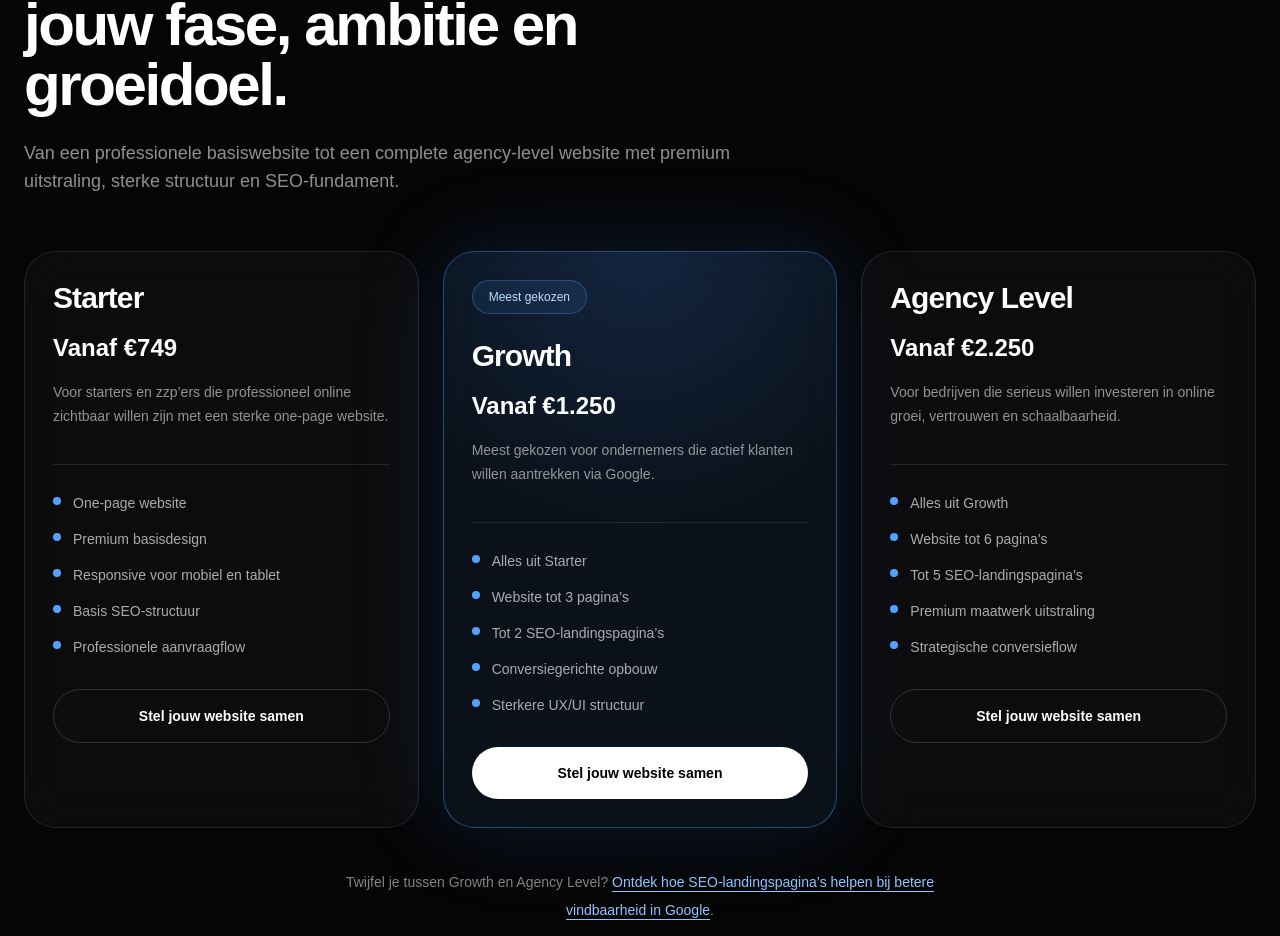
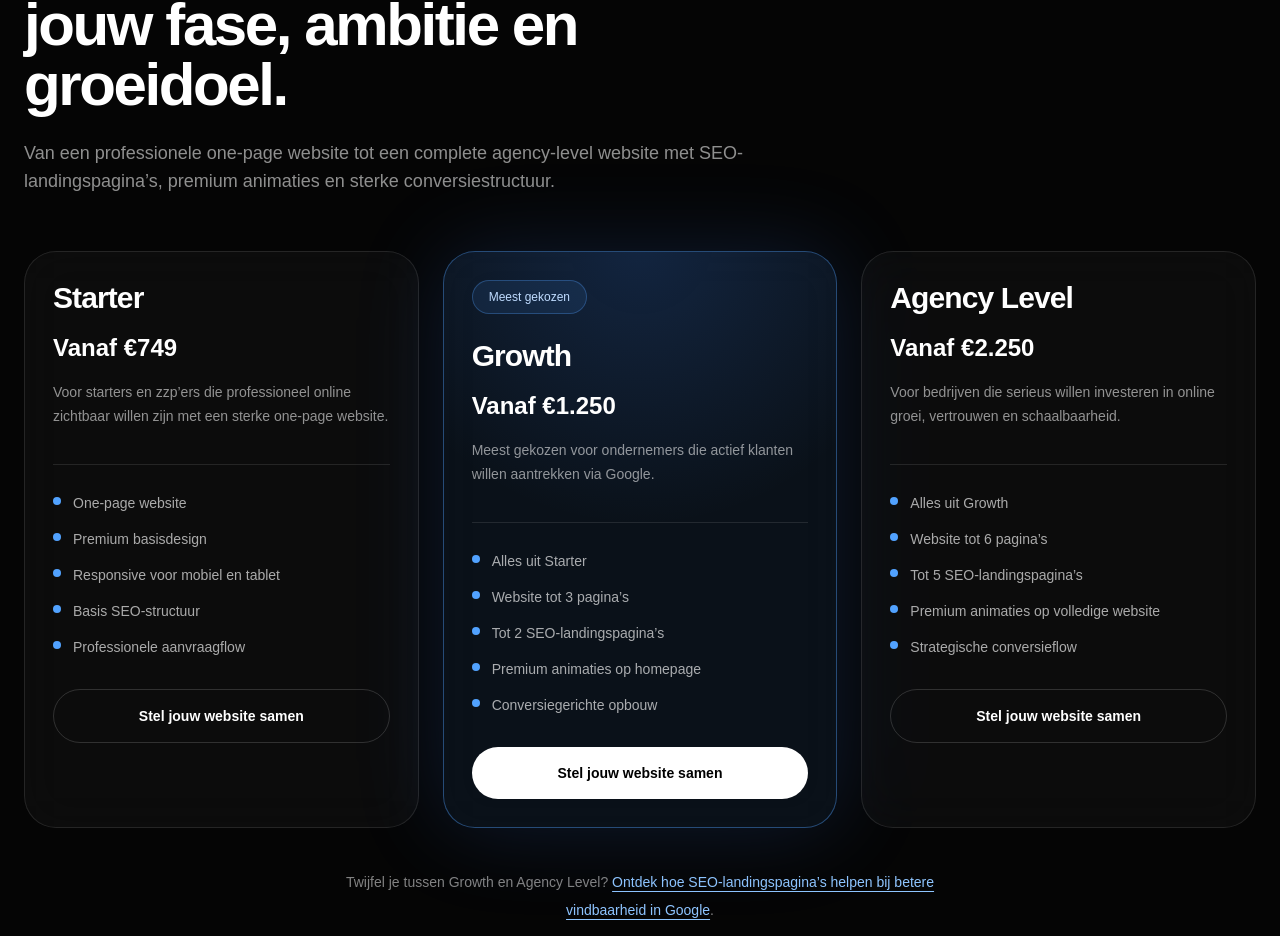
Before and after one commit to youswebnl/yousweb, a Next.js app: page / in a window 1280 px wide. Shown: the part 4247-5183 px from the top of the page. Built offline with nearby package versions, Linux system fonts and the light colour scheme.

Commit message:
price updd home

```diff
--- a/components/Pricing.tsx
+++ b/components/Pricing.tsx
@@ -4,88 +4,48 @@ import Link from "next/link";
 import { motion } from "framer-motion";
 
 const plans = [
+  {
+    name: "Starter",
+    price: "Vanaf €749",
+    tag: "Voor starters en zzp’ers die professioneel online zichtbaar willen zijn met een sterke one-page website.",
+    direction: "left",
+    features: [
+      "One-page website",
+      "Premium basisdesign",
+      "Responsive voor mobiel en tablet",
+      "Basis SEO-structuur",
+      "Professionele aanvraagflow",
+    ],
+  },
+  {
+    name: "Growth",
+    price: "Vanaf €1.250",
+    tag: "Meest gekozen voor ondernemers die actief klanten willen aantrekken via Google.",
+    featured: true,
+    direction: "bottom",
+    features: [
+      "Alles uit Starter",
+      "Website tot 3 pagina’s",
+      "Tot 2 SEO-landingspagina’s",
+      "Premium animaties op homepage",
+      "Conversiegerichte opbouw",
+    ],
+  },
+  {
+    name: "Agency Level",
+    price: "Vanaf €2.250",
+    tag: "Voor bedrijven die serieus willen investeren in online groei, vertrouwen en schaalbaarheid.",
+    direction: "right",
+    features: [
+      "Alles uit Growth",
+      "Website tot 6 pagina’s",
+      "Tot 5 SEO-landingspagina’s",
+      "Premium animaties op volledige website",
+      "Strategische conversieflow",
+    ],
+  },
+];
 
-  {
-
-    name: "Starter",
-
-    price: "Vanaf €749",
-
-    tag: "Voor starters en zzp’ers die professioneel online zichtbaar willen zijn met een sterke one-page website.",
-
-    direction: "left",
-
-    features: [
-
-      "One-page website",
-
-      "Premium basisdesign",
-
-      "Responsive voor mobiel en tablet",
-
-      "Basis SEO-structuur",
-
-      "Professionele aanvraagflow",
-
-    ],
-
-  },
-
-  {
-
-    name: "Growth",
-
-    price: "Vanaf €1.250",
-
-    tag: "Meest gekozen voor ondernemers die actief klanten willen aantrekken via Google.",
-
-    featured: true,
-
-    direction: "bottom",
-
-    features: [
-
-      "Alles uit Starter",
-
-      "Website tot 3 pagina’s",
-
-      "Tot 2 SEO-landingspagina’s",
-
-      "Conversiegerichte opbouw",
-
-      "Sterkere UX/UI structuur",
-
-    ],
-
-  },
-
-  {
-
-    name: "Agency Level",
-
-    price: "Vanaf €2.250",
-
-    tag: "Voor bedrijven die serieus willen investeren in online groei, vertrouwen en schaalbaarheid.",
-
-    direction: "right",
-
-    features: [
-
-      "Alles uit Growth",
-
-      "Website tot 6 pagina’s",
-
-      "Tot 5 SEO-landingspagina’s",
-
-      "Premium maatwerk uitstraling",
-
-      "Strategische conversieflow",
-
-    ],
-
-  },
-
-];
 function getInitial(direction: string) {
   if (direction === "left") return { opacity: 0, x: -46, y: 18, scale: 0.97 };
   if (direction === "right") return { opacity: 0, x: 46, y: 18, scale: 0.97 };
@@ -114,8 +74,9 @@ export default function Pricing() {
         </h2>
 
         <p className="mt-6 text-base leading-7 text-white/55 md:text-lg">
-          Van een professionele basiswebsite tot een complete agency-level
-          website met premium uitstraling, sterke structuur en SEO-fundament.
+          Van een professionele one-page website tot een complete agency-level
+          website met SEO-landingspagina’s, premium animaties en sterke
+          conversiestructuur.
         </p>
       </motion.div>
 
@@ -206,7 +167,7 @@ export default function Pricing() {
             </div>
           </motion.article>
         ))}
-           </div>
+      </div>
 
       <motion.p
         initial={{ opacity: 0, y: 18 }}
@@ -220,11 +181,11 @@ export default function Pricing() {
           href="/seo-landingspaginas"
           className="font-medium text-blue-300 underline underline-offset-4 transition hover:text-blue-200"
         >
-          Ontdek hoe SEO-landingspagina’s helpen bij betere vindbaarheid in Google
+          Ontdek hoe SEO-landingspagina’s helpen bij betere vindbaarheid in
+          Google
         </Link>
         .
       </motion.p>
-
     </section>
   );
 }
```
